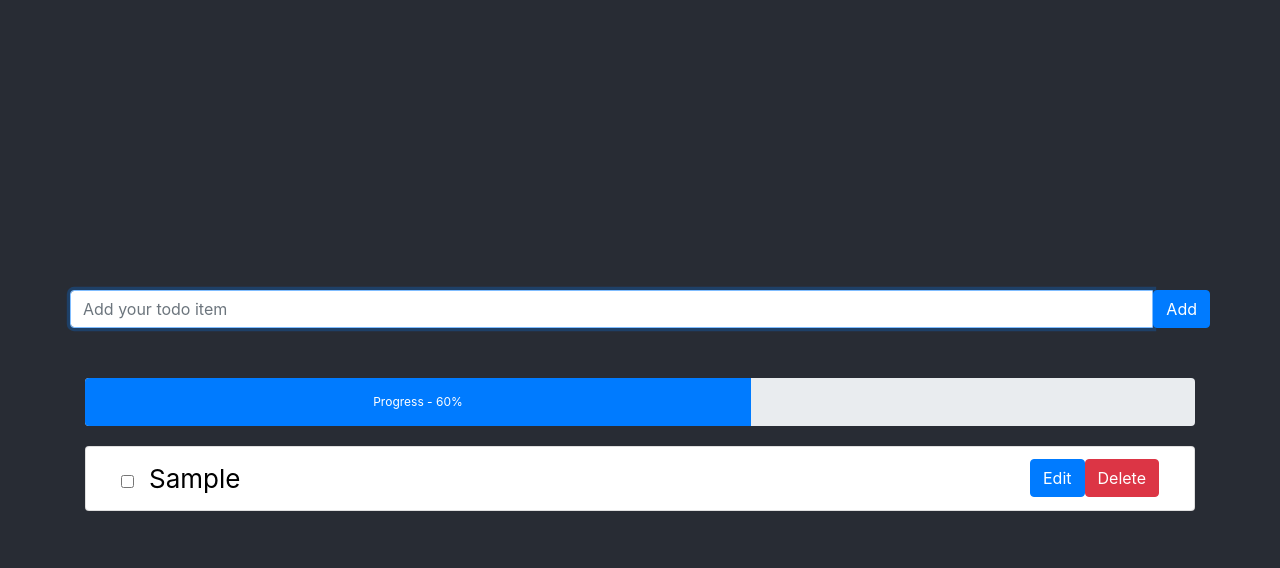
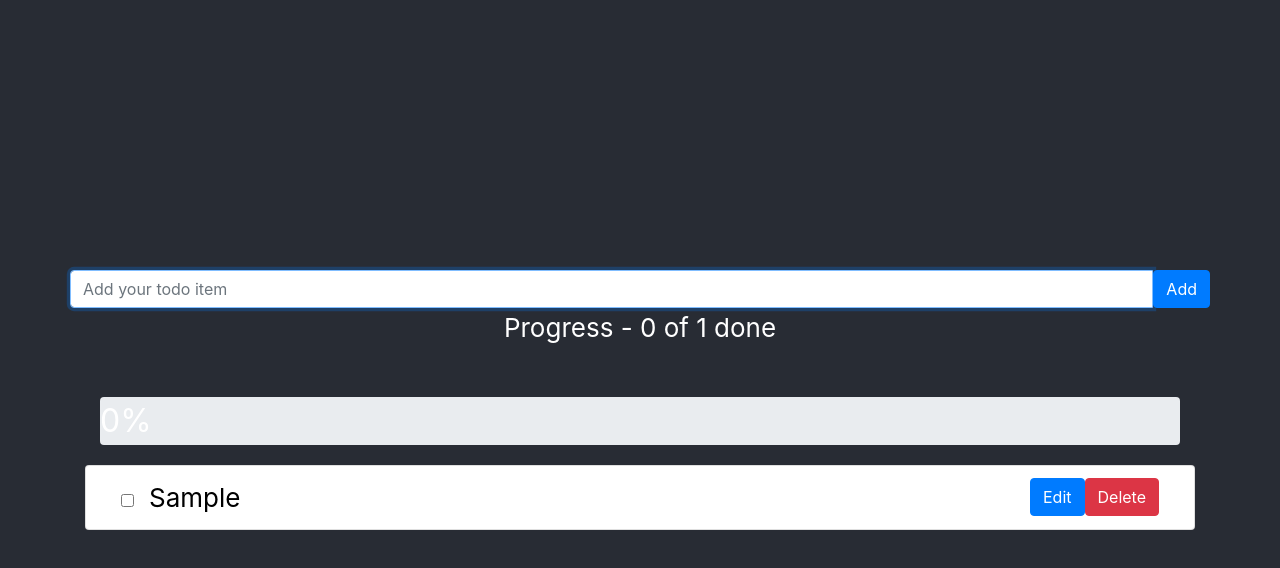
Before and after one commit to sarawut-p/react-todo, a React (Create React App) app: page / in a window 1280 px wide. Both pictures are taken after typing "Sample" into the empty fields and a click on the button "Add". Shown: the top 568 px of the page. Built offline with nearby package versions, Linux system fonts and the light colour scheme.

Commit message:
finish toggle done

```diff
--- a/src/App.css
+++ b/src/App.css
@@ -34,7 +34,7 @@
 .progress {
   height: 3rem !important;
   margin: 50px 0 20px 0;
-  font-size: 1rem;
+  font-size: 2rem !important;
 }
 
 .list-items{
@@ -50,3 +50,11 @@
 .list-group-item .btn-toolbar{
   justify-content: flex-end;
 }
+
+.clickable {
+  cursor: pointer;
+}
+
+.list-group-item .done {
+  text-decoration: line-through;
+}
--- a/src/App.js
+++ b/src/App.js
@@ -2,7 +2,7 @@ import React, { Component } from 'react';
 import { Form, Button, Container, InputGroup, ProgressBar, Row, Col, ListGroup, ButtonToolbar } from 'react-bootstrap';
 import './App.css';
 import {connect} from "react-redux";
-import {addTodo, updateTodo, deleteTodo} from './index';
+import {addTodo, updateTodo, deleteTodo, toggleDone} from './index';
 
 class App extends Component {
 
@@ -17,11 +17,15 @@ class App extends Component {
   }
 
   getListItemReadMode = (item) => {
-    const {uuid, text} = item;
+    const {toggleDone} = this.props;
+    const {uuid, text, isDone} = item;
     return <ListGroup.Item key={uuid}>
       <Container>
         <Row>
-          <Col xs="9"><Form.Check type="checkbox" />{text}</Col>
+          <Col xs="9" className='clickable' onClick={()=>toggleDone({uuid})}>
+            <Form.Check type="checkbox" defaultChecked={isDone}/>
+            <span className={isDone && 'done'}>{text}</span>
+          </Col>
           <Col>
             <ButtonToolbar>
               <Button variant="primary" type="button" onClick={() => this.setEditingUuid(uuid)}>Edit</Button>
@@ -73,7 +77,7 @@ class App extends Component {
   getListItem = () => {
     const {todos} = this.props;
     const {editingUuid} = this.state;
-    return Object.values(todos).map(item => item.uuid === editingUuid ? this.getListItemEditMode(item) : this.getListItemReadMode(item));
+    return todos.map(item => item.uuid === editingUuid ? this.getListItemEditMode(item) : this.getListItemReadMode(item));
   }
 
   handleItemChange = (event) => {
@@ -92,8 +96,29 @@ class App extends Component {
   }
 
   getProgressBar = () => {
-    const now = 60;
-    return <ProgressBar now={now} label={`Progress - ${now}%`} />;
+    const {todos} = this.props;
+    const total = todos.length;
+
+    if(total === 0) {
+      return null;
+    }
+
+    const totalDone= todos.filter(item=>item.isDone).length;
+    const donePercentage = (totalDone / total) * 100;
+    return (
+      <Container>
+        <Row>
+        <Col xs="12">
+          Progress - {totalDone || 0} of {todos.length} done
+          </Col>
+        </Row>
+        <Row>
+        <Col xs="12">
+          <ProgressBar now={donePercentage} label={`${donePercentage}%`} />
+          </Col>
+        </Row>
+      </Container>
+    );
   }
 
   render() {
@@ -111,11 +136,7 @@ class App extends Component {
                  </Button>
               </InputGroup>
             </Row>
-            <Row>
-              <Col xs="12">
-                {this.getProgressBar()}
-              </Col>
-            </Row>
+            {this.getProgressBar()}
             <ListGroup className="list-items">
               {this.getListItem()}
             </ListGroup>
@@ -128,7 +149,7 @@ class App extends Component {
 
 const mapStateToProps = state => {
   return {
-    todos: state.todos,
+    todos: Object.values(state.todos),
   }
 }
 
@@ -142,6 +163,9 @@ const mapDispatchToProps = dispatch => {
     },
     deleteTodoItem: (todoItem) => {
       dispatch(deleteTodo(todoItem));
+    },
+    toggleDone: (params) => {
+      dispatch(toggleDone(params));
     }
   }
 }
--- a/src/index.js
+++ b/src/index.js
@@ -17,11 +17,12 @@ const initialState = {
 export const addTodo = createAction('ADD_TODO');
 export const updateTodo = createAction('UPDATE_TODO');
 export const deleteTodo = createAction('DELETE_TODO');
+export const toggleDone = createAction('TOGGLE_DONE');
 
 function todos(state, action) {
     switch (action.type) {
         case 'ADD_TODO':
-            const todoItem = { uuid: uuidv1(''), text: action.payload }
+            const todoItem = { uuid: uuidv1(''), text: action.payload, isDone: false };
             return {
                 ...state,
                 todos: Object.assign(state.todos, { [todoItem.uuid]: todoItem }),
@@ -29,9 +30,10 @@ function todos(state, action) {
         case 'UPDATE_TODO':
             {
                 const { uuid, text } = action.payload
+                const itemToUpdate = state.todos[uuid];
                 return {
                     ...state,
-                    todos: Object.assign(state.todos, { [uuid]: Object.assign(state.todos[uuid], { text }) }),
+                    todos: Object.assign(state.todos, { [uuid]: Object.assign(itemToUpdate, {text}) }),
                 }
             }
         case 'DELETE_TODO':
@@ -41,6 +43,15 @@ function todos(state, action) {
                 return {
                     ...state,
                     todos,
+                }
+            }
+        case 'TOGGLE_DONE':
+            {
+                const {uuid} = action.payload;
+                const itemToUpdate = state.todos[uuid];
+                return {
+                    ...state,
+                    todos: Object.assign(state.todos, { [uuid]: Object.assign(itemToUpdate, { isDone: !itemToUpdate.isDone }) }),
                 }
             }
         default:
```
